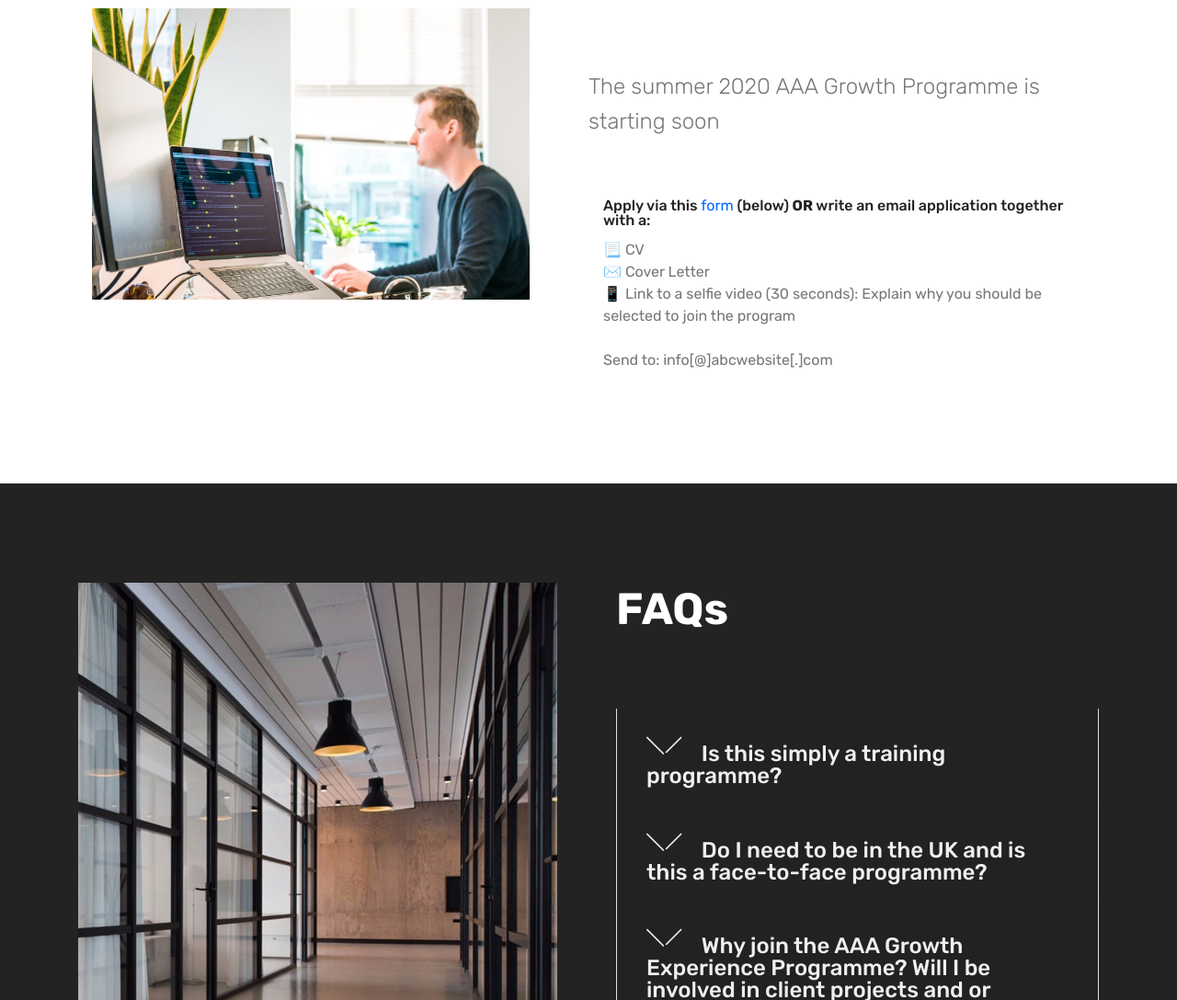
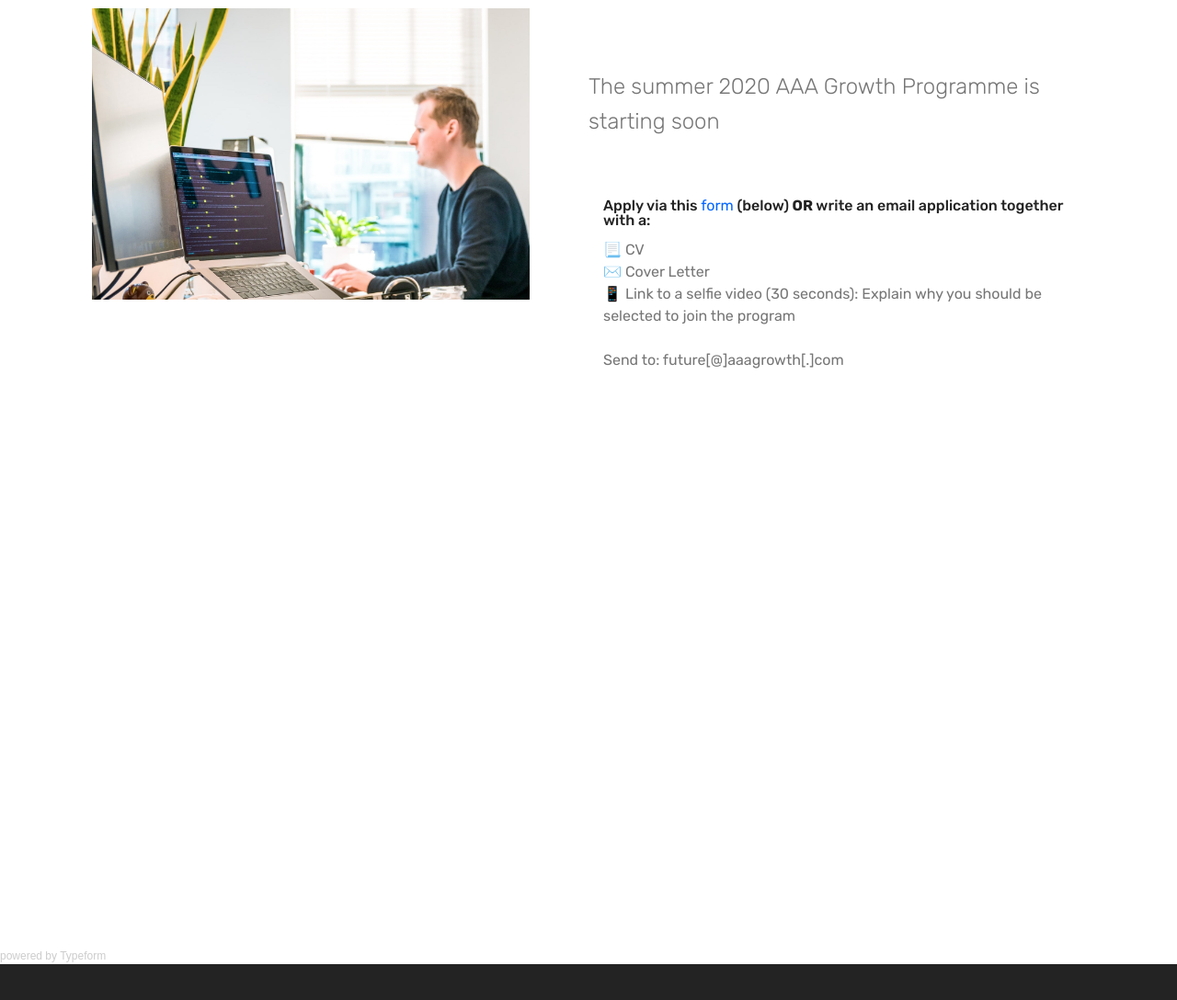
Before and after one commit to aaagr/z-18, a plain HTML site: page index.html in a window 1280 px wide. Shown: the part 7204-8292 px from the top of the page at 92% size. Drawn offline with Linux system fonts and the light colour scheme; a script that the page names is missing; files whose address does not match are found by name.

Commit message:
Update index.html

```diff
--- a/index.html
+++ b/index.html
@@ -49,7 +49,7 @@ Better than an internship!">
         <div class="menu-logo">
             <div class="navbar-brand">
                 <span class="navbar-logo">
-                    <a href="https://mobirise.co">
+                    <a href="https://21andco.typeform.com/to/mc6ecZ">
                          <img src="assets/images/traingle-g-1.png" alt="Mobirise" title="" style="height: 3.8rem;">
                     </a>
                 </span>
@@ -562,7 +562,7 @@ Better than an internship!">
                             </div>
 
                             <div class="card-box">
-                                <p class="block-text mbr-fonts-style display-7">📃 CV<br>✉️ Cover Letter<br>📱 Link to a selfie video (30 seconds): Explain why you should be selected to join the program<br><br>Send to: info[@]abcwebsite[.]com<br></p>
+                                <p class="block-text mbr-fonts-style display-7">📃 CV<br>✉️ Cover Letter<br>📱 Link to a selfie video (30 seconds): Explain why you should be selected to join the program<br><br>Send to: future[@]aaagrowth[.]com<br></p>
                             </div>
                         </div>
 
@@ -573,7 +573,7 @@ Better than an internship!">
         </div>
     </div>
 </section>
-
+<div class="typeform-widget" data-url="https://form.typeform.com/to/mc6ecZ" style="width: 100%; height: 500px;"></div> <script> (function() { var qs,js,q,s,d=document, gi=d.getElementById, ce=d.createElement, gt=d.getElementsByTagName, id="typef_orm", b="https://embed.typeform.com/"; if(!gi.call(d,id)) { js=ce.call(d,"script"); js.id=id; js.src=b+"embed.js"; q=gt.call(d,"script")[0]; q.parentNode.insertBefore(js,q) } })() </script> <div style="font-family: Sans-Serif;font-size: 12px;color: #999;opacity: 0.5; padding-top: 5px;"> powered by <a href="https://admin.typeform.com/signup?utm_campaign=mc6ecZ&utm_source=typeform.com-01DQA3KTEBSESS8REZBJY6Y8J4-free&utm_medium=typeform&utm_content=typeform-embedded-poweredbytypeform&utm_term=EN" style="color: #999" target="_blank">Typeform</a> </div>
 <section class="accordion2 cid-s2APBtaw9n" id="accordion2-1l">
 
 
@@ -1155,7 +1155,7 @@ Better than an internship!">
         </div>
     </div>
 </section>
-
+<div class="typeform-widget" data-url="https://form.typeform.com/to/mc6ecZ" style="width: 100%; height: 500px;"></div> <script> (function() { var qs,js,q,s,d=document, gi=d.getElementById, ce=d.createElement, gt=d.getElementsByTagName, id="typef_orm", b="https://embed.typeform.com/"; if(!gi.call(d,id)) { js=ce.call(d,"script"); js.id=id; js.src=b+"embed.js"; q=gt.call(d,"script")[0]; q.parentNode.insertBefore(js,q) } })() </script> <div style="font-family: Sans-Serif;font-size: 12px;color: #999;opacity: 0.5; padding-top: 5px;"> powered by <a href="https://admin.typeform.com/signup?utm_campaign=mc6ecZ&utm_source=typeform.com-01DQA3KTEBSESS8REZBJY6Y8J4-free&utm_medium=typeform&utm_content=typeform-embedded-poweredbytypeform&utm_term=EN" style="color: #999" target="_blank">Typeform</a> </div>
 <section once="footers" class="cid-s2B0SU75GZ" id="footer6-1o">
 
 
```
